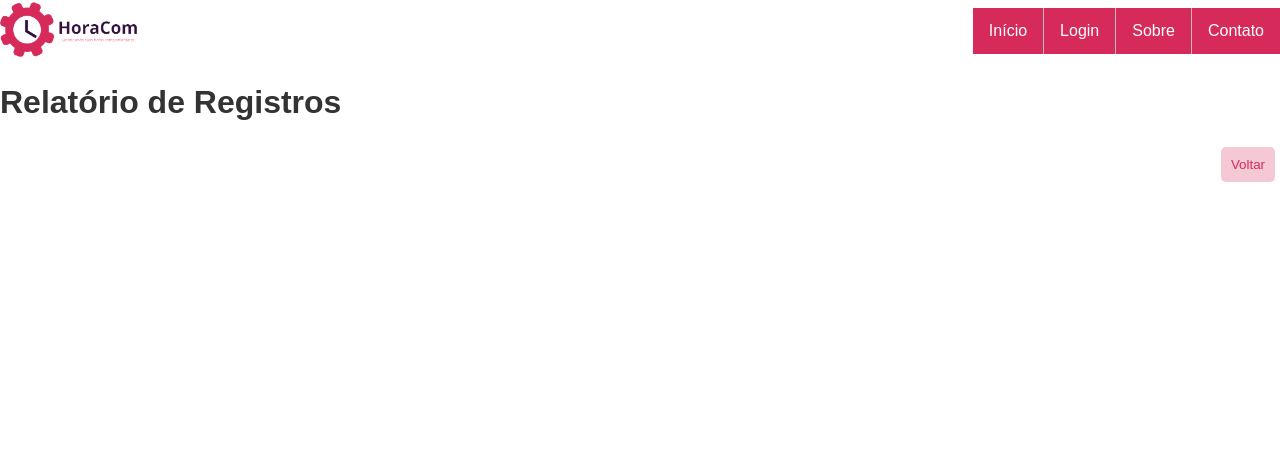
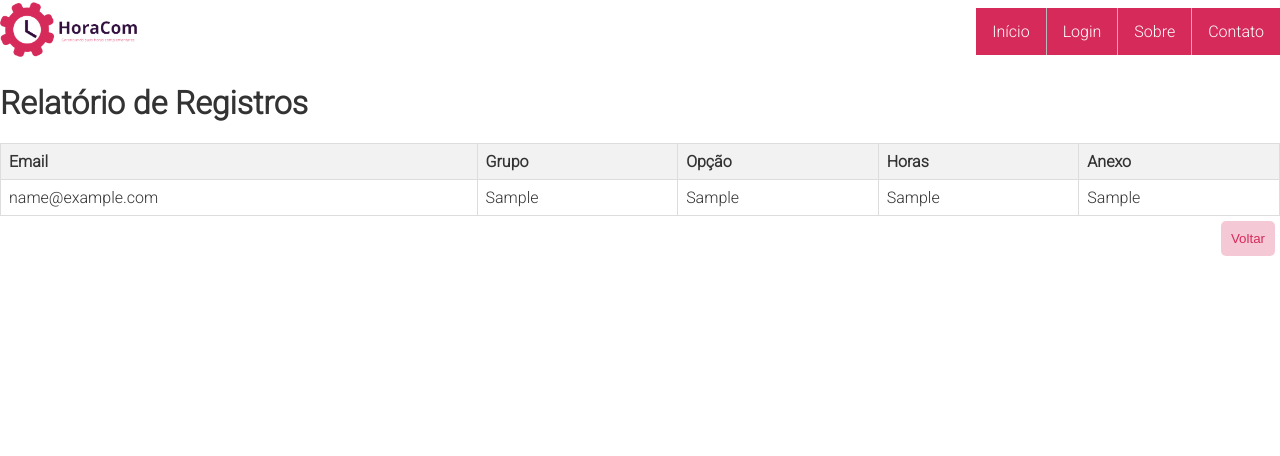
Before and after one commit to gti-ifpr/HoraCom, a Flask app: page /relatorio_certificados in a window 1280 px wide. Shown: the top 456 px of the page. Run offline with Flask 3, Linux system fonts and the light colour scheme; tables that the repository leaves empty or names only in its code hold one stand-in row (values such as "Sample post"); some libraries are stand-ins or nearby versions.

Commit message:
Update relatorio.html

```diff
--- a/horacomsite/templates/relatorio.html
+++ b/horacomsite/templates/relatorio.html
@@ -5,7 +5,7 @@
   <meta name="viewport" content="width=device-width, initial-scale=1.0">
   <title>Relatório</title>
   <link rel="icon" type="image/x-icon" href="{{ url_for('static', filename='images/favicon.ico') }}">
-  <link rel="stylesheet" href="{{ url_for('static', filename='css/sobre.css') }}">
+  <link rel="stylesheet" href="{{ url_for('static', filename='css/relatorio.css') }}">
 </head>
 <body>
   <header>
@@ -25,7 +25,28 @@
     <h1>Relatório de Registros</h1>
     <div id="registros"></div>
   </div>
-
+  <table>
+    <thead>
+        <tr>
+            <th>Email</th>
+            <th>Grupo</th>
+            <th>Opção</th>
+            <th>Horas</th>
+            <th>Anexo</th>
+        </tr>
+    </thead>
+    <tbody>
+        {% for certificado in certificados %}
+        <tr>
+            <td>{{ certificado.email }}</td>
+            <td>{{ certificado.grupo }}</td>
+            <td>{{ certificado.opcao }}</td>
+            <td>{{ certificado.hora }}</td>
+            <td>{{ certificado.anexo }}</td>
+        </tr>
+        {% endfor %}
+    </tbody>
+</table>
   <div class="voltar">
     <button id="backBtn">Voltar</button>
   </div>
```
